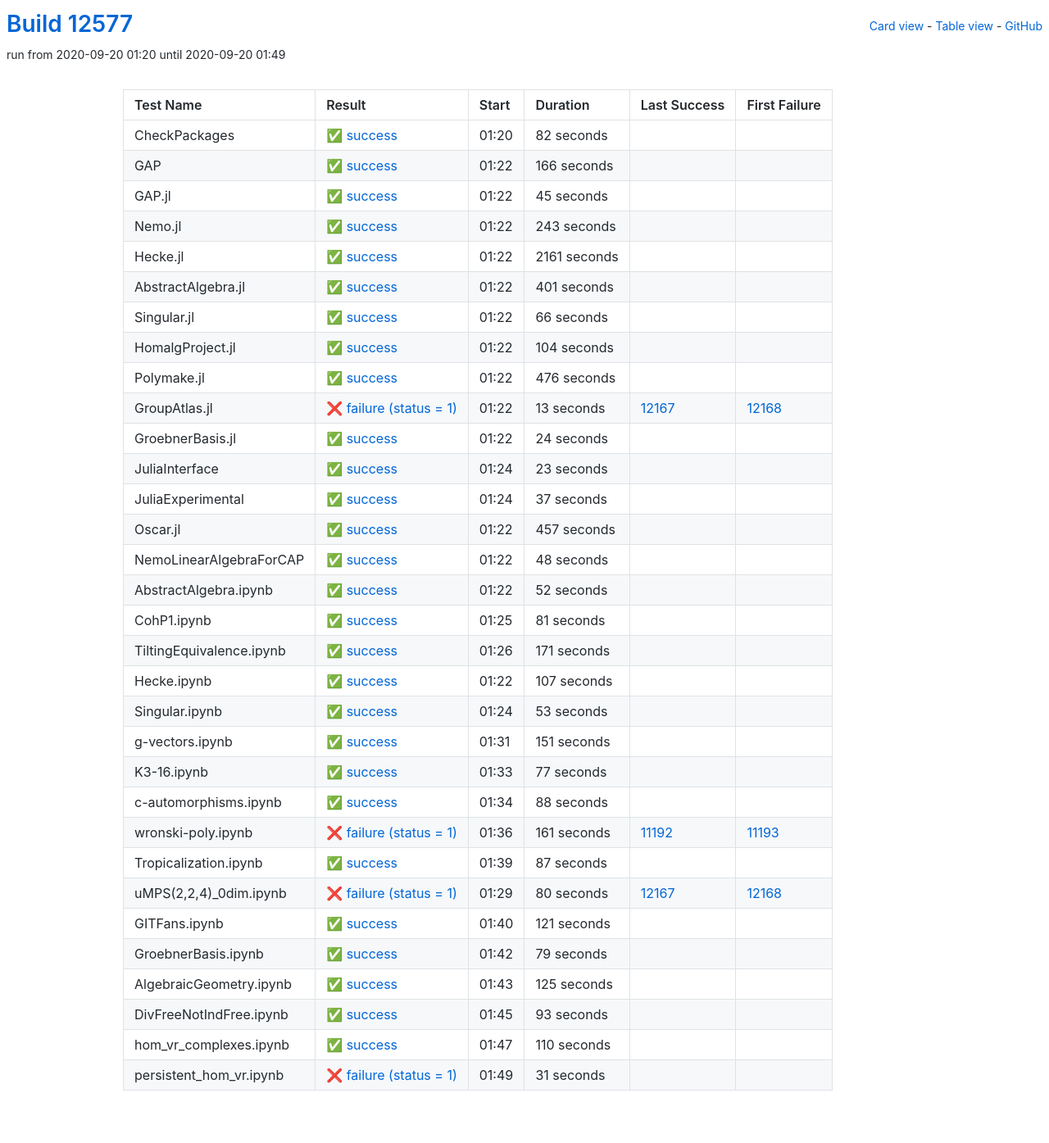
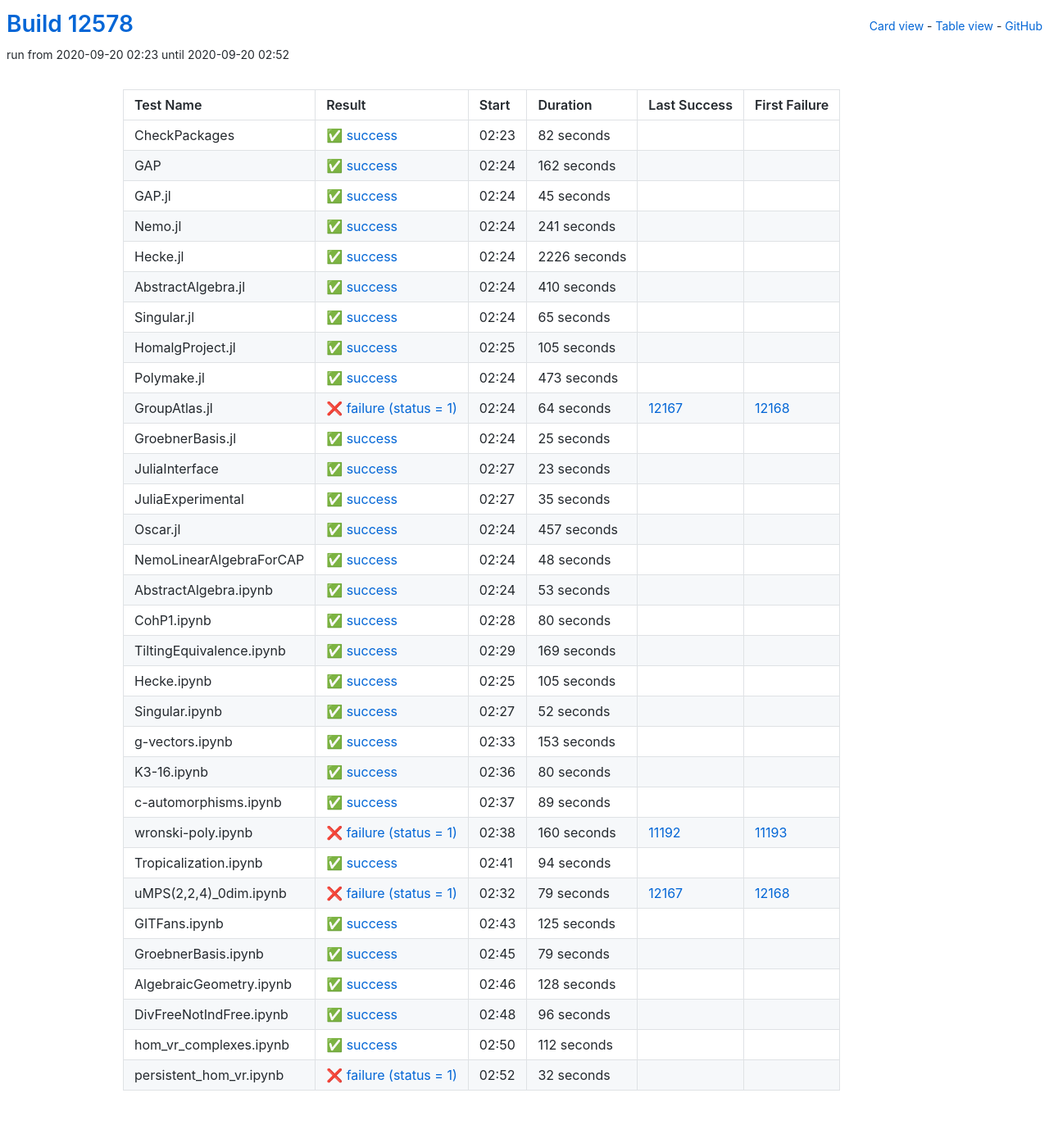
Before and after one commit to oscar-system/oscar-ci-status, a Jekyll site: the page built from table.html, in a window 1280 px wide. Shown: the whole page at 82% size. Built offline with Jekyll 4.4.1, drawn with Linux system fonts in a browser that asks for light colours.

Commit message:
Build #12578

```diff
--- a/_data/ci.yml
+++ b/_data/ci.yml
@@ -1,6 +1,6 @@
 ---
-build: 12577
-build_url: https://oscarci.mathematik.uni-kl.de/job/oscar/12577/
+build: 12578
+build_url: https://oscarci.mathematik.uni-kl.de/job/oscar/12578/
 job: oscar
 organization: oscar-system
 repo: oscar-ci-status
@@ -8,8 +8,8 @@
 tests:
 - name: CheckPackages
   id: checkpackages
-  log: https://oscarci.mathematik.uni-kl.de/job/oscar/12577/artifact/logs/build-12577/CheckPackages.log
-  start: 2020-09-20 01:20
+  log: https://oscarci.mathematik.uni-kl.de/job/oscar/12578/artifact/logs/build-12578/CheckPackages.log
+  start: 2020-09-20 02:23
   success: true
   exitcode: 0
   status: success
@@ -20,20 +20,20 @@
   first_failure_url:
 - name: GAP
   id: gap
-  log: https://oscarci.mathematik.uni-kl.de/job/oscar/12577/artifact/logs/build-12577/GAP.log
-  start: 2020-09-20 01:22
+  log: https://oscarci.mathematik.uni-kl.de/job/oscar/12578/artifact/logs/build-12578/GAP.log
+  start: 2020-09-20 02:24
   success: true
   exitcode: 0
   status: success
-  duration: 166
+  duration: 162
   last_success: false
   last_success_url:
   first_failure: false
   first_failure_url:
 - name: GAP.jl
   id: gap-jl
-  log: https://oscarci.mathematik.uni-kl.de/job/oscar/12577/artifact/logs/build-12577/GAP.jl.log
-  start: 2020-09-20 01:22
+  log: https://oscarci.mathematik.uni-kl.de/job/oscar/12578/artifact/logs/build-12578/GAP.jl.log
+  start: 2020-09-20 02:24
   success: true
   exitcode: 0
   status: success
@@ -44,104 +44,104 @@
   first_failure_url:
 - name: Nemo.jl
   id: nemo-jl
-  log: https://oscarci.mathematik.uni-kl.de/job/oscar/12577/artifact/logs/build-12577/Nemo.jl.log
-  start: 2020-09-20 01:22
+  log: https://oscarci.mathematik.uni-kl.de/job/oscar/12578/artifact/logs/build-12578/Nemo.jl.log
+  start: 2020-09-20 02:24
   success: true
   exitcode: 0
   status: success
-  duration: 243
+  duration: 241
   last_success: false
   last_success_url:
   first_failure: false
   first_failure_url:
 - name: Hecke.jl
   id: hecke-jl
-  log: https://oscarci.mathematik.uni-kl.de/job/oscar/12577/artifact/logs/build-12577/Hecke.jl.log
-  start: 2020-09-20 01:22
+  log: https://oscarci.mathematik.uni-kl.de/job/oscar/12578/artifact/logs/build-12578/Hecke.jl.log
+  start: 2020-09-20 02:24
   success: true
   exitcode: 0
   status: success
-  duration: 2161
+  duration: 2226
   last_success: false
   last_success_url:
   first_failure: false
   first_failure_url:
 - name: AbstractAlgebra.jl
   id: abstractalgebra-jl
-  log: https://oscarci.mathematik.uni-kl.de/job/oscar/12577/artifact/logs/build-12577/AbstractAlgebra.jl.log
-  start: 2020-09-20 01:22
+  log: https://oscarci.mathematik.uni-kl.de/job/oscar/12578/artifact/logs/build-12578/AbstractAlgebra.jl.log
+  start: 2020-09-20 02:24
   success: true
   exitcode: 0
   status: success
-  duration: 401
+  duration: 410
   last_success: false
   last_success_url:
   first_failure: false
   first_failure_url:
 - name: Singular.jl
   id: singular-jl
-  log: https://oscarci.mathematik.uni-kl.de/job/oscar/12577/artifact/logs/build-12577/Singular.jl.log
-  start: 2020-09-20 01:22
+  log: https://oscarci.mathematik.uni-kl.de/job/oscar/12578/artifact/logs/build-12578/Singular.jl.log
+  start: 2020-09-20 02:24
   success: true
   exitcode: 0
   status: success
-  duration: 66
+  duration: 65
   last_success: false
   last_success_url:
   first_failure: false
   first_failure_url:
 - name: HomalgProject.jl
   id: homalgproject-jl
-  log: https://oscarci.mathematik.uni-kl.de/job/oscar/12577/artifact/logs/build-12577/HomalgProject.jl.log
-  start: 2020-09-20 01:22
+  log: https://oscarci.mathematik.uni-kl.de/job/oscar/12578/artifact/logs/build-12578/HomalgProject.jl.log
+  start: 2020-09-20 02:25
   success: true
   exitcode: 0
   status: success
-  duration: 104
+  duration: 105
   last_success: false
   last_success_url:
   first_failure: false
   first_failure_url:
 - name: Polymake.jl
   id: polymake-jl
-  log: https://oscarci.mathematik.uni-kl.de/job/oscar/12577/artifact/logs/build-12577/Polymake.jl.log
-  start: 2020-09-20 01:22
+  log: https://oscarci.mathematik.uni-kl.de/job/oscar/12578/artifact/logs/build-12578/Polymake.jl.log
+  start: 2020-09-20 02:24
   success: true
   exitcode: 0
   status: success
-  duration: 476
+  duration: 473
   last_success: false
   last_success_url:
   first_failure: false
   first_failure_url:
 - name: GroupAtlas.jl
   id: groupatlas-jl
-  log: https://oscarci.mathematik.uni-kl.de/job/oscar/12577/artifact/logs/build-12577/GroupAtlas.jl.log
-  start: 2020-09-20 01:22
+  log: https://oscarci.mathematik.uni-kl.de/job/oscar/12578/artifact/logs/build-12578/GroupAtlas.jl.log
+  start: 2020-09-20 02:24
   success: false
   exitcode: 1
   status: failure
-  duration: 13
+  duration: 64
   last_success: 12167
   last_success_url: https://oscarci.mathematik.uni-kl.de/job/oscar/12167/
   first_failure: 12168
   first_failure_url: https://oscarci.mathematik.uni-kl.de/job/oscar/12168/
 - name: GroebnerBasis.jl
   id: groebnerbasis-jl
-  log: https://oscarci.mathematik.uni-kl.de/job/oscar/12577/artifact/logs/build-12577/GroebnerBasis.jl.log
-  start: 2020-09-20 01:22
+  log: https://oscarci.mathematik.uni-kl.de/job/oscar/12578/artifact/logs/build-12578/GroebnerBasis.jl.log
+  start: 2020-09-20 02:24
   success: true
   exitcode: 0
   status: success
-  duration: 24
+  duration: 25
   last_success: false
   last_success_url:
   first_failure: false
   first_failure_url:
 - name: JuliaInterface
   id: juliainterface
-  log: https://oscarci.mathematik.uni-kl.de/job/oscar/12577/artifact/logs/build-12577/JuliaInterface.log
-  start: 2020-09-20 01:24
+  log: https://oscarci.mathematik.uni-kl.de/job/oscar/12578/artifact/logs/build-12578/JuliaInterface.log
+  start: 2020-09-20 02:27
   success: true
   exitcode: 0
   status: success
@@ -152,20 +152,20 @@
   first_failure_url:
 - name: JuliaExperimental
   id: juliaexperimental
-  log: https://oscarci.mathematik.uni-kl.de/job/oscar/12577/artifact/logs/build-12577/JuliaExperimental.log
-  start: 2020-09-20 01:24
+  log: https://oscarci.mathematik.uni-kl.de/job/oscar/12578/artifact/logs/build-12578/JuliaExperimental.log
+  start: 2020-09-20 02:27
   success: true
   exitcode: 0
   status: success
-  duration: 37
+  duration: 35
   last_success: false
   last_success_url:
   first_failure: false
   first_failure_url:
 - name: Oscar.jl
   id: oscar-jl
-  log: https://oscarci.mathematik.uni-kl.de/job/oscar/12577/artifact/logs/build-12577/Oscar.jl.log
-  start: 2020-09-20 01:22
+  log: https://oscarci.mathematik.uni-kl.de/job/oscar/12578/artifact/logs/build-12578/Oscar.jl.log
+  start: 2020-09-20 02:24
   success: true
   exitcode: 0
   status: success
@@ -176,8 +176,8 @@
   first_failure_url:
 - name: NemoLinearAlgebraForCAP
   id: nemolinearalgebraforcap
-  log: https://oscarci.mathematik.uni-kl.de/job/oscar/12577/artifact/logs/build-12577/NemoLinearAlgebraForCAP.log
-  start: 2020-09-20 01:22
+  log: https://oscarci.mathematik.uni-kl.de/job/oscar/12578/artifact/logs/build-12578/NemoLinearAlgebraForCAP.log
+  start: 2020-09-20 02:24
   success: true
   exitcode: 0
   status: success
@@ -188,8 +188,56 @@
   first_failure_url:
 - name: AbstractAlgebra.ipynb
   id: abstractalgebra-ipynb
-  log: https://oscarci.mathematik.uni-kl.de/job/oscar/12577/artifact/logs/build-12577/AbstractAlgebra.ipynb.log
-  start: 2020-09-20 01:22
+  log: https://oscarci.mathematik.uni-kl.de/job/oscar/12578/artifact/logs/build-12578/AbstractAlgebra.ipynb.log
+  start: 2020-09-20 02:24
+  success: true
+  exitcode: 0
+  status: success
+  duration: 53
+  last_success: false
+  last_success_url:
+  first_failure: false
+  first_failure_url:
+- name: CohP1.ipynb
+  id: cohp1-ipynb
+  log: https://oscarci.mathematik.uni-kl.de/job/oscar/12578/artifact/logs/build-12578/CohP1.ipynb.log
+  start: 2020-09-20 02:28
+  success: true
+  exitcode: 0
+  status: success
+  duration: 80
+  last_success: false
+  last_success_url:
+  first_failure: false
+  first_failure_url:
+- name: TiltingEquivalence.ipynb
+  id: tiltingequivalence-ipynb
+  log: https://oscarci.mathematik.uni-kl.de/job/oscar/12578/artifact/logs/build-12578/TiltingEquivalence.ipynb.log
+  start: 2020-09-20 02:29
+  success: true
+  exitcode: 0
+  status: success
+  duration: 169
+  last_success: false
+  last_success_url:
+  first_failure: false
+  first_failure_url:
+- name: Hecke.ipynb
+  id: hecke-ipynb
+  log: https://oscarci.mathematik.uni-kl.de/job/oscar/12578/artifact/logs/build-12578/Hecke.ipynb.log
+  start: 2020-09-20 02:25
+  success: true
+  exitcode: 0
+  status: success
+  duration: 105
+  last_success: false
+  last_success_url:
+  first_failure: false
+  first_failure_url:
+- name: Singular.ipynb
+  id: singular-ipynb
+  log: https://oscarci.mathematik.uni-kl.de/job/oscar/12578/artifact/logs/build-12578/Singular.ipynb.log
+  start: 2020-09-20 02:27
   success: true
   exitcode: 0
   status: success
@@ -198,142 +246,94 @@
   last_success_url:
   first_failure: false
   first_failure_url:
-- name: CohP1.ipynb
-  id: cohp1-ipynb
-  log: https://oscarci.mathematik.uni-kl.de/job/oscar/12577/artifact/logs/build-12577/CohP1.ipynb.log
-  start: 2020-09-20 01:25
+- name: g-vectors.ipynb
+  id: g-vectors-ipynb
+  log: https://oscarci.mathematik.uni-kl.de/job/oscar/12578/artifact/logs/build-12578/g-vectors.ipynb.log
+  start: 2020-09-20 02:33
   success: true
   exitcode: 0
   status: success
-  duration: 81
-  last_success: false
-  last_success_url:
-  first_failure: false
-  first_failure_url:
-- name: TiltingEquivalence.ipynb
-  id: tiltingequivalence-ipynb
-  log: https://oscarci.mathematik.uni-kl.de/job/oscar/12577/artifact/logs/build-12577/TiltingEquivalence.ipynb.log
-  start: 2020-09-20 01:26
-  success: true
-  exitcode: 0
-  status: success
-  duration: 171
-  last_success: false
-  last_success_url:
-  first_failure: false
-  first_failure_url:
-- name: Hecke.ipynb
-  id: hecke-ipynb
-  log: https://oscarci.mathematik.uni-kl.de/job/oscar/12577/artifact/logs/build-12577/Hecke.ipynb.log
-  start: 2020-09-20 01:22
-  success: true
-  exitcode: 0
-  status: success
-  duration: 107
-  last_success: false
-  last_success_url:
-  first_failure: false
-  first_failure_url:
-- name: Singular.ipynb
-  id: singular-ipynb
-  log: https://oscarci.mathematik.uni-kl.de/job/oscar/12577/artifact/logs/build-12577/Singular.ipynb.log
-  start: 2020-09-20 01:24
-  success: true
-  exitcode: 0
-  status: success
-  duration: 53
-  last_success: false
-  last_success_url:
-  first_failure: false
-  first_failure_url:
-- name: g-vectors.ipynb
-  id: g-vectors-ipynb
-  log: https://oscarci.mathematik.uni-kl.de/job/oscar/12577/artifact/logs/build-12577/g-vectors.ipynb.log
-  start: 2020-09-20 01:31
-  success: true
-  exitcode: 0
-  status: success
-  duration: 151
+  duration: 153
   last_success: false
   last_success_url:
   first_failure: false
   first_failure_url:
 - name: K3-16.ipynb
   id: k3-16-ipynb
-  log: https://oscarci.mathematik.uni-kl.de/job/oscar/12577/artifact/logs/build-12577/K3-16.ipynb.log
-  start: 2020-09-20 01:33
+  log: https://oscarci.mathematik.uni-kl.de/job/oscar/12578/artifact/logs/build-12578/K3-16.ipynb.log
+  start: 2020-09-20 02:36
   success: true
   exitcode: 0
   status: success
-  duration: 77
+  duration: 80
   last_success: false
   last_success_url:
   first_failure: false
   first_failure_url:
 - name: c-automorphisms.ipynb
   id: c-automorphisms-ipynb
-  log: https://oscarci.mathematik.uni-kl.de/job/oscar/12577/artifact/logs/build-12577/c-automorphisms.ipynb.log
-  start: 2020-09-20 01:34
+  log: https://oscarci.mathematik.uni-kl.de/job/oscar/12578/artifact/logs/build-12578/c-automorphisms.ipynb.log
+  start: 2020-09-20 02:37
   success: true
   exitcode: 0
   status: success
-  duration: 88
+  duration: 89
   last_success: false
   last_success_url:
   first_failure: false
   first_failure_url:
 - name: wronski-poly.ipynb
   id: wronski-poly-ipynb
-  log: https://oscarci.mathematik.uni-kl.de/job/oscar/12577/artifact/logs/build-12577/wronski-poly.ipynb.log
-  start: 2020-09-20 01:36
+  log: https://oscarci.mathematik.uni-kl.de/job/oscar/12578/artifact/logs/build-12578/wronski-poly.ipynb.log
+  start: 2020-09-20 02:38
   success: false
   exitcode: 1
   status: failure
-  duration: 161
+  duration: 160
   last_success: 11192
   last_success_url: https://oscarci.mathematik.uni-kl.de/job/oscar/11192/
   first_failure: 11193
   first_failure_url: https://oscarci.mathematik.uni-kl.de/job/oscar/11193/
 - name: Tropicalization.ipynb
   id: tropicalization-ipynb
-  log: https://oscarci.mathematik.uni-kl.de/job/oscar/12577/artifact/logs/build-12577/Tropicalization.ipynb.log
-  start: 2020-09-20 01:39
+  log: https://oscarci.mathematik.uni-kl.de/job/oscar/12578/artifact/logs/build-12578/Tropicalization.ipynb.log
+  start: 2020-09-20 02:41
   success: true
   exitcode: 0
   status: success
-  duration: 87
+  duration: 94
   last_success: false
   last_success_url:
   first_failure: false
   first_failure_url:
 - name: uMPS(2,2,4)_0dim.ipynb
   id: umps-2-2-4-0dim-ipynb
-  log: https://oscarci.mathematik.uni-kl.de/job/oscar/12577/artifact/logs/build-12577/uMPS-2-2-4-_0dim.ipynb.log
-  start: 2020-09-20 01:29
+  log: https://oscarci.mathematik.uni-kl.de/job/oscar/12578/artifact/logs/build-12578/uMPS-2-2-4-_0dim.ipynb.log
+  start: 2020-09-20 02:32
   success: false
   exitcode: 1
   status: failure
-  duration: 80
+  duration: 79
   last_success: 12167
   last_success_url: https://oscarci.mathematik.uni-kl.de/job/oscar/12167/
   first_failure: 12168
   first_failure_url: https://oscarci.mathematik.uni-kl.de/job/oscar/12168/
 - name: GITFans.ipynb
   id: gitfans-ipynb
-  log: https://oscarci.mathematik.uni-kl.de/job/oscar/12577/artifact/logs/build-12577/GITFans.ipynb.log
-  start: 2020-09-20 01:40
+  log: https://oscarci.mathematik.uni-kl.de/job/oscar/12578/artifact/logs/build-12578/GITFans.ipynb.log
+  start: 2020-09-20 02:43
   success: true
   exitcode: 0
   status: success
-  duration: 121
+  duration: 125
   last_success: false
   last_success_url:
   first_failure: false
   first_failure_url:
 - name: GroebnerBasis.ipynb
   id: groebnerbasis-ipynb
-  log: https://oscarci.mathematik.uni-kl.de/job/oscar/12577/artifact/logs/build-12577/GroebnerBasis.ipynb.log
-  start: 2020-09-20 01:42
+  log: https://oscarci.mathematik.uni-kl.de/job/oscar/12578/artifact/logs/build-12578/GroebnerBasis.ipynb.log
+  start: 2020-09-20 02:45
   success: true
   exitcode: 0
   status: success
@@ -344,48 +344,48 @@
   first_failure_url:
 - name: AlgebraicGeometry.ipynb
   id: algebraicgeometry-ipynb
-  log: https://oscarci.mathematik.uni-kl.de/job/oscar/12577/artifact/logs/build-12577/AlgebraicGeometry.ipynb.log
-  start: 2020-09-20 01:43
+  log: https://oscarci.mathematik.uni-kl.de/job/oscar/12578/artifact/logs/build-12578/AlgebraicGeometry.ipynb.log
+  start: 2020-09-20 02:46
   success: true
   exitcode: 0
   status: success
-  duration: 125
+  duration: 128
   last_success: false
   last_success_url:
   first_failure: false
   first_failure_url:
 - name: DivFreeNotIndFree.ipynb
   id: divfreenotindfree-ipynb
-  log: https://oscarci.mathematik.uni-kl.de/job/oscar/12577/artifact/logs/build-12577/DivFreeNotIndFree.ipynb.log
-  start: 2020-09-20 01:45
+  log: https://oscarci.mathematik.uni-kl.de/job/oscar/12578/artifact/logs/build-12578/DivFreeNotIndFree.ipynb.log
+  start: 2020-09-20 02:48
   success: true
   exitcode: 0
   status: success
-  duration: 93
+  duration: 96
   last_success: false
   last_success_url:
   first_failure: false
   first_failure_url:
 - name: hom_vr_complexes.ipynb
   id: hom-vr-complexes-ipynb
-  log: https://oscarci.mathematik.uni-kl.de/job/oscar/12577/artifact/logs/build-12577/hom_vr_complexes.ipynb.log
-  start: 2020-09-20 01:47
+  log: https://oscarci.mathematik.uni-kl.de/job/oscar/12578/artifact/logs/build-12578/hom_vr_complexes.ipynb.log
+  start: 2020-09-20 02:50
   success: true
   exitcode: 0
   status: success
-  duration: 110
+  duration: 112
   last_success: false
   last_success_url:
   first_failure: false
   first_failure_url:
 - name: persistent_hom_vr.ipynb
   id: persistent-hom-vr-ipynb
-  log: https://oscarci.mathematik.uni-kl.de/job/oscar/12577/artifact/logs/build-12577/persistent_hom_vr.ipynb.log
-  start: 2020-09-20 01:49
+  log: https://oscarci.mathematik.uni-kl.de/job/oscar/12578/artifact/logs/build-12578/persistent_hom_vr.ipynb.log
+  start: 2020-09-20 02:52
   success: false
   exitcode: 1
   status: failure
-  duration: 31
+  duration: 32
   last_success: false
   last_success_url:
   first_failure: false
```
Also changed, not shown: README.md.
